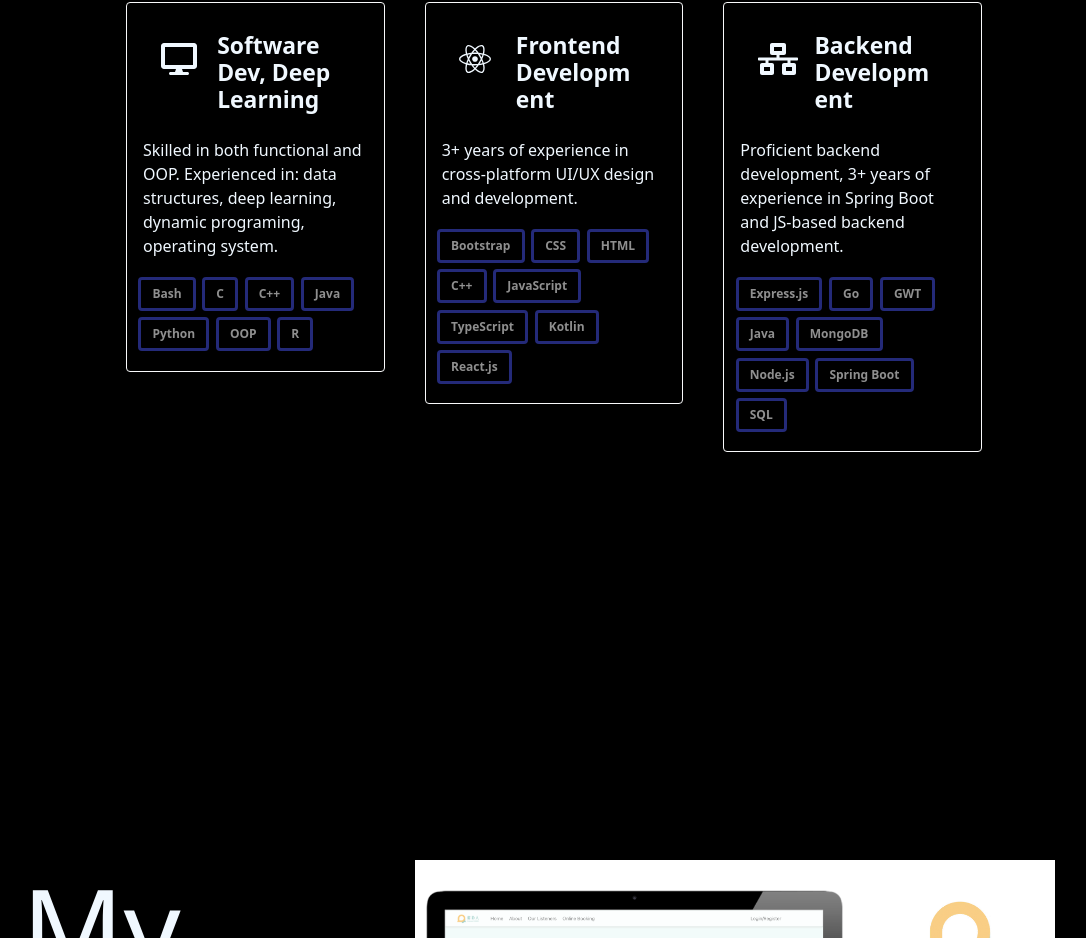
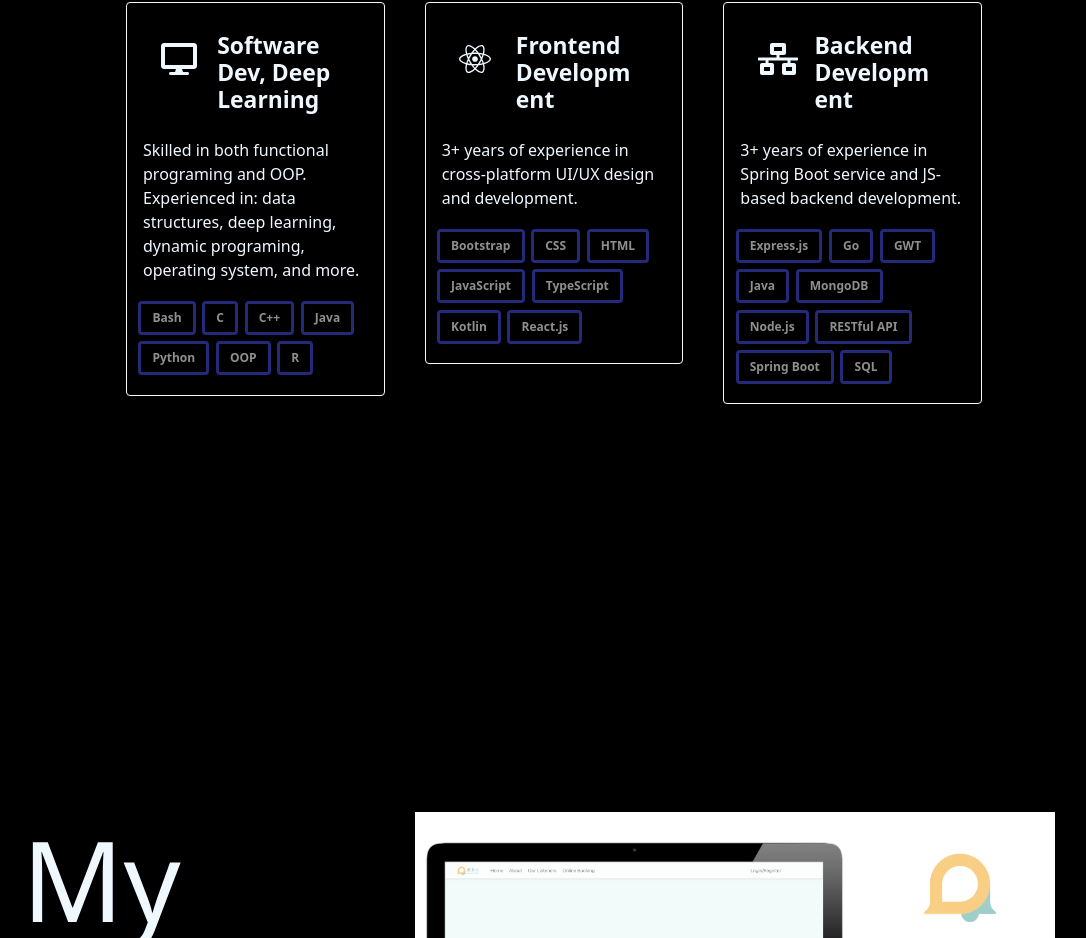
Before and after one commit to AbigailXu/Personal_site, a React (Create React App) app: page / in a window 1280 px wide. Shown: the part 1025-1963 px from the top of the page, without its empty margins (86-1172 px from the left). Built offline with nearby package versions, Linux system fonts and the light colour scheme.

Commit message:
type fix

```diff
--- a/src/Expertise/Expertise.jsx
+++ b/src/Expertise/Expertise.jsx
@@ -8,7 +8,7 @@ let expertiseList = [
   {
     title: 'Software Dev, Deep Learning',
     body:
-      'Skilled in both functional and OOP. Experienced in: data structures, deep learning, dynamic programing, operating system.',
+      'Skilled in both functional programing and OOP. Experienced in: data structures, deep learning, dynamic programing, operating system, and more.',
     skills: ['Bash', 'C', 'C++', 'Java', 'Python', 'OOP', 'R'],
     icon: ['fas', 'desktop'],
   },
@@ -16,14 +16,14 @@ let expertiseList = [
     title: 'Frontend Development',
     body:
       '3+ years of experience in cross-platform UI/UX design and development.',
-    skills: ['Bootstrap', 'CSS', 'HTML', 'C++', 'JavaScript', 'TypeScript', 'Kotlin', 'React.js'],
+    skills: ['Bootstrap', 'CSS', 'HTML', 'JavaScript', 'TypeScript', 'Kotlin', 'React.js'],
     icon: ['fab', 'react'],
   },
   {
     title: 'Backend Development',
     body:
-      'Proficient backend development, 3+ years of experience in Spring Boot and JS-based backend development.',
-    skills: ['Express.js', 'Go','GWT', 'Java', 'MongoDB', 'Node.js', 'Spring Boot', 'SQL'],
+      '3+ years of experience in Spring Boot service and JS-based backend development.',
+    skills: ['Express.js', 'Go','GWT', 'Java', 'MongoDB', 'Node.js', 'RESTful API', 'Spring Boot', 'SQL'],
     icon: ['fas', 'network-wired'],
   },
 ]
```
Also changed, not shown: src/images/work-icon-case-suitcase-work-icon-1.png (deleted).
